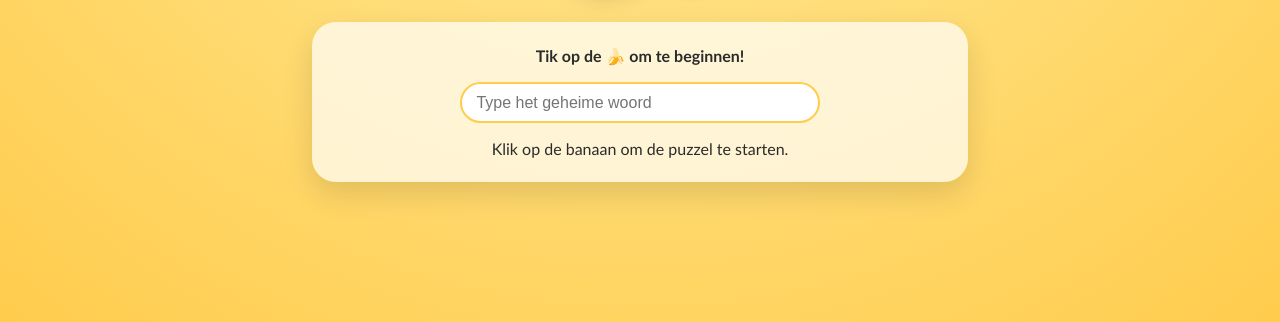
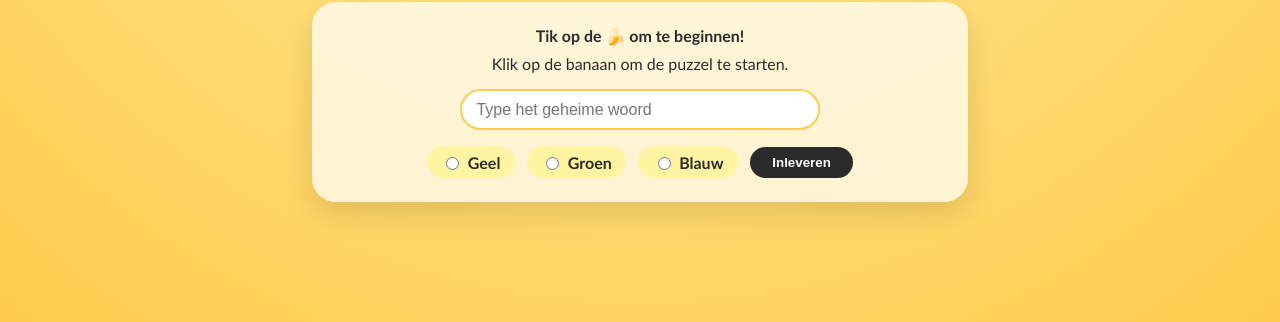
Before and after one commit to KevinJongen/Codex-test, a plain HTML site: page public/index.html in a window 1280 px wide. Shown: the part 478-800 px from the top of the page. Drawn offline with Linux system fonts and the light colour scheme.

Commit message:
Add submit button for banana color

```diff
--- a/public/app.js
+++ b/public/app.js
@@ -1,7 +1,10 @@
 const banana = document.querySelector(".banana");
 const statusText = document.querySelector(".puzzle-status");
-const hint = document.querySelector(".puzzle-hint");
+const hintText = document.querySelector(".puzzle-hint-text");
 const redirectUrl = "https://www.mens-en-natuur.nl";
+const submitButton = document.querySelector(".puzzle-submit");
+const secretInput = document.querySelector("#banana-secret");
+const shellInputs = document.querySelectorAll("input[name=\"banana-shell\"]");
 
 const steps = [
   "Tik op de 🍌 om te beginnen!",
@@ -19,7 +22,7 @@ const setStatus = (text) => {
 };
 
 const setHint = (text) => {
-  hint.textContent = text;
+  hintText.textContent = text;
 };
 
 const advanceStep = () => {
@@ -58,18 +61,24 @@ const handleSecretWord = (event) => {
   const value = event.target.value.trim().toLowerCase();
   if (value === "banaan") {
     advanceStep();
-    setHint("Tip: de juiste schil is de kleur van zon." );
+    setHint("Tip: de juiste schil is de kleur van zon.");
   } else {
     setHint("Dat woord is het niet. Probeer: banaan.");
   }
 };
 
-const handleShellChoice = (event) => {
+const getSelectedShell = () => {
+  const selected = Array.from(shellInputs).find((input) => input.checked);
+  return selected ? selected.value : "";
+};
+
+const submitShellChoice = () => {
   if (stepIndex !== 3) {
     return;
   }
-  const choice = event.target.dataset.choice;
+  const choice = getSelectedShell();
   if (!choice) {
+    setHint("Kies eerst een kleur en klik op inleveren.");
     return;
   }
   if (choice === "geel") {
@@ -91,10 +100,15 @@ banana.addEventListener("click", () => {
   }
 });
 
-hint.addEventListener("click", handleShellChoice);
+submitButton.addEventListener("click", submitShellChoice);
 
-const secretInput = document.querySelector("#banana-secret");
 secretInput.addEventListener("keydown", handleSecretWord);
+
+document.addEventListener("keydown", (event) => {
+  if (event.key === "Enter" && stepIndex === 3) {
+    submitShellChoice();
+  }
+});
 
 setStatus(steps[stepIndex]);
 setHint("Klik op de banaan om de puzzel te starten.");
--- a/public/index.html
+++ b/public/index.html
@@ -12,6 +12,7 @@
       <div class="banana" role="button" aria-label="Start de bananenpuzzel">🍌</div>
       <section class="puzzle" aria-live="polite">
         <p class="puzzle-status"></p>
+        <p class="puzzle-hint-text"></p>
         <input
           id="banana-secret"
           class="puzzle-input"
@@ -19,10 +20,20 @@
           placeholder="Type het geheime woord"
           autocomplete="off"
         />
-        <div class="puzzle-hint" role="listbox" aria-label="Kies de schil">
-          <button type="button" data-choice="geel">Geel</button>
-          <button type="button" data-choice="groen">Groen</button>
-          <button type="button" data-choice="blauw">Blauw</button>
+        <div class="puzzle-options" role="group" aria-label="Kies de schil">
+          <label>
+            <input type="radio" name="banana-shell" value="geel" />
+            Geel
+          </label>
+          <label>
+            <input type="radio" name="banana-shell" value="groen" />
+            Groen
+          </label>
+          <label>
+            <input type="radio" name="banana-shell" value="blauw" />
+            Blauw
+          </label>
+          <button type="button" class="puzzle-submit">Inleveren</button>
         </div>
       </section>
     </main>
--- a/public/styles.css
+++ b/public/styles.css
@@ -50,6 +50,10 @@ h1 {
 
 .puzzle-status {
   font-weight: 600;
+  margin: 0 0 0.5rem;
+}
+
+.puzzle-hint-text {
   margin: 0 0 1rem;
 }
 
@@ -63,26 +67,39 @@ h1 {
   outline: none;
 }
 
-.puzzle-hint {
+.puzzle-options {
   display: flex;
   gap: 0.75rem;
   justify-content: center;
   flex-wrap: wrap;
+  align-items: center;
 }
 
-.puzzle-hint button {
+.puzzle-options label {
+  display: flex;
+  gap: 0.35rem;
+  align-items: center;
   background: #fff4a2;
+  border-radius: 999px;
+  padding: 0.4rem 0.9rem;
+  font-weight: 600;
+  cursor: pointer;
+}
+
+.puzzle-submit {
+  background: #2b2b2b;
+  color: #fff;
   border: none;
   border-radius: 999px;
-  padding: 0.5rem 1.2rem;
+  padding: 0.5rem 1.4rem;
   font-weight: 600;
   cursor: pointer;
   transition: transform 0.2s ease, box-shadow 0.2s ease;
 }
 
-.puzzle-hint button:hover {
+.puzzle-submit:hover {
   transform: translateY(-2px);
-  box-shadow: 0 6px 14px rgba(0, 0, 0, 0.15);
+  box-shadow: 0 6px 14px rgba(0, 0, 0, 0.2);
 }
 
 @keyframes dance {
```
